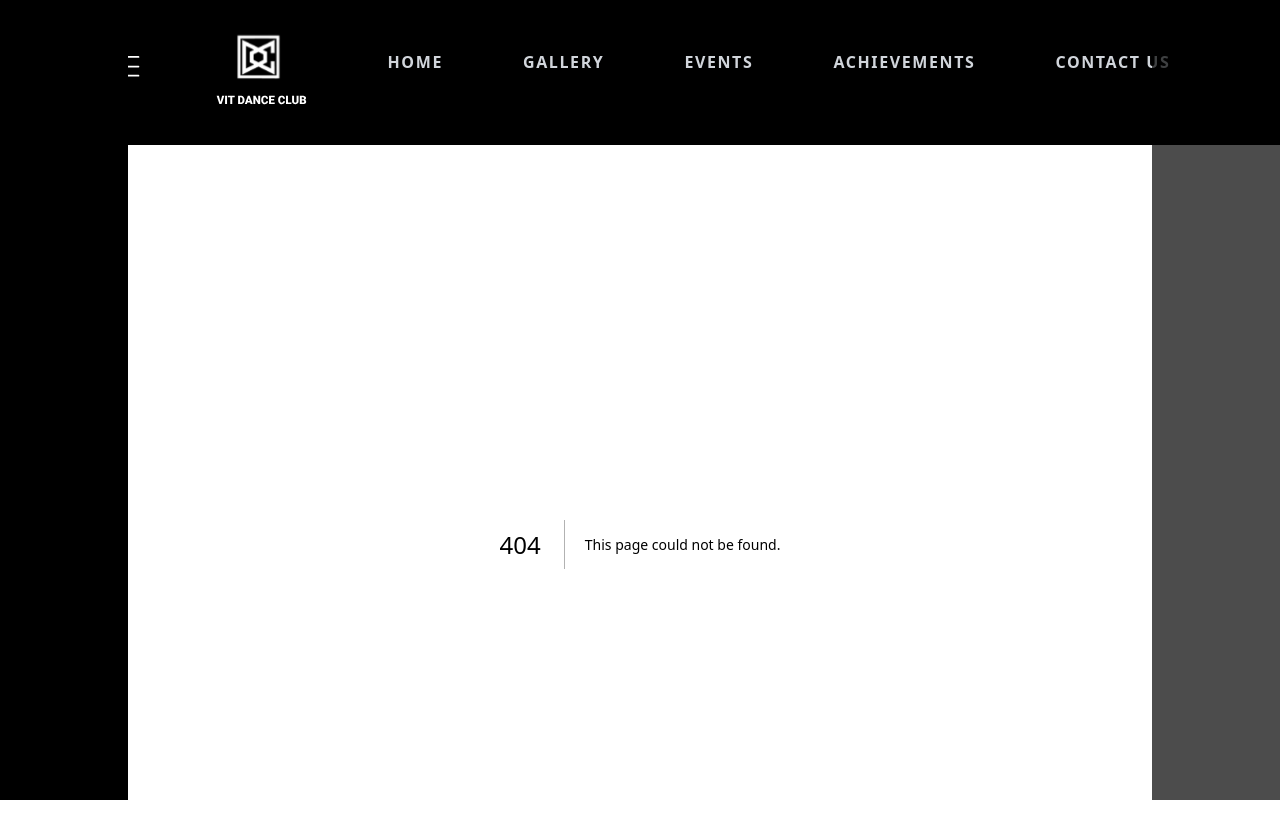
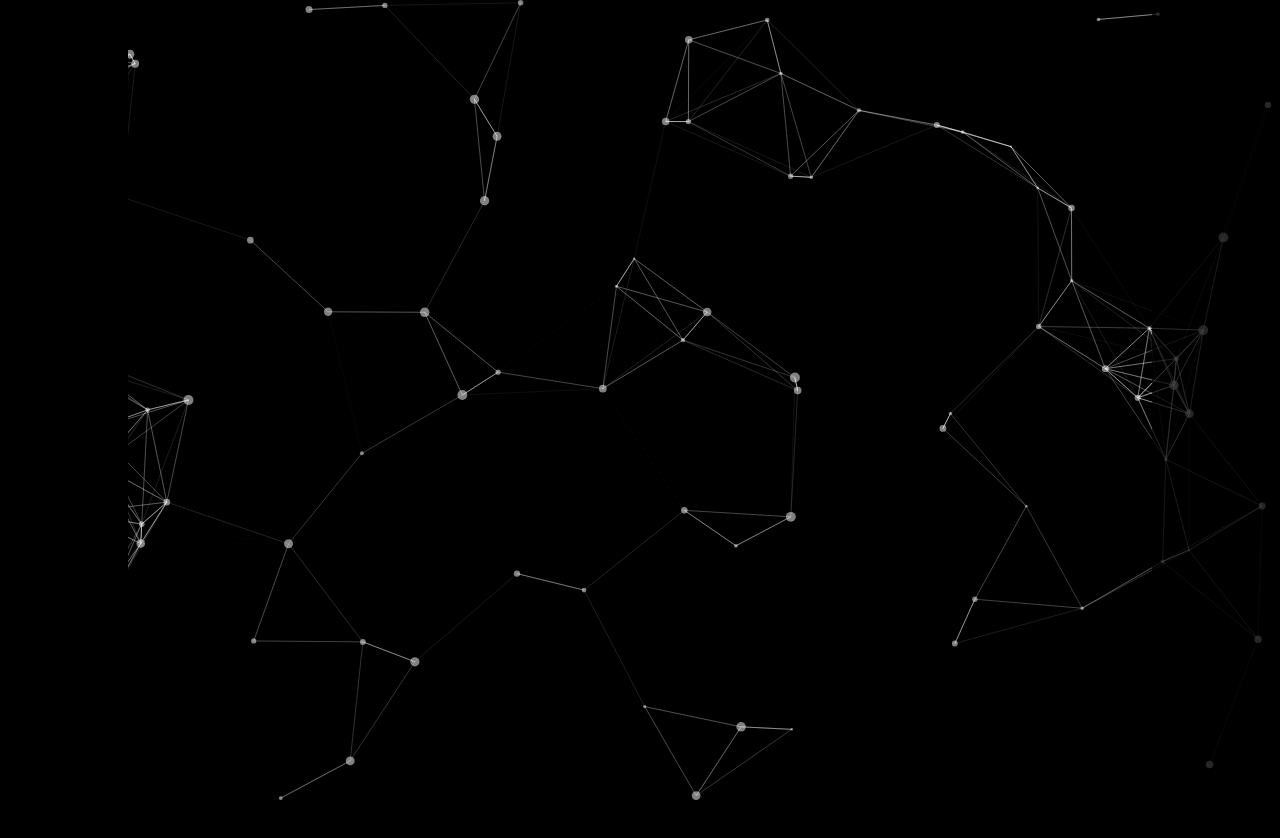
Before and after one commit to alisha0704/DCWebsite2023, a Next.js app: page /Particles in a window 1280 px wide. Before the commit this address had no page. Shown: the top 838 px of the page. After the commit the page ends 800 px from the top, so only its background shows below. Built offline with nearby package versions, Linux system fonts and the light colour scheme.

Commit message:
feat: background test

```diff
--- a/package.json
+++ b/package.json
@@ -23,6 +23,8 @@
     "react-icons": "^4.10.1",
     "react-masonry-css": "^1.0.16",
     "react-responsive-carousel": "^3.2.23",
+    "react-tsparticles": "^2.12.2",
+    "tsparticles": "^2.12.0",
     "typescript": "5.1.6"
   },
   "devDependencies": {
--- /dev/null
+++ b/src/pages/Particles.tsx
@@ -0,0 +1,109 @@
+import React from 'react'
+import { useCallback } from "react";
+import type { Container, Engine } from "tsparticles-engine";
+import Particles from "react-tsparticles";
+import { loadSlim } from "tsparticles-slim"
+import Header from '@/components/common/Header';
+
+
+const Particle = () => {
+
+    const particlesInit = useCallback(async (engine: Engine) => {
+        console.log(engine);
+
+        // you can initialize the tsParticles instance (engine) here, adding custom shapes or presets
+        // this loads the tsparticles package bundle, it's the easiest method for getting everything ready
+        // starting from v2 you can add only the features you need reducing the bundle size
+        //await loadFull(engine);
+        await loadSlim(engine);
+    }, []);
+
+    const particlesLoaded = useCallback(async (container: Container | undefined) => {
+        await console.log(container);
+    }, []);
+
+
+  return (
+    <>
+    <div className='z-20'>   <Header /> </div>
+    <Particles
+    id="tsparticles"
+            init={particlesInit}
+            loaded={particlesLoaded}
+
+            options={{
+                background: {
+                    color: {
+                        value: "#0000",
+                    },
+                },
+                fpsLimit: 60,
+                interactivity: {
+                    events: {
+                        onClick: {
+                            enable: true,
+                            mode: "push",
+                        },
+                        onHover: {
+                            enable: true,
+                            mode: "repulse",
+                        },
+                        resize: true,
+                    },
+                    modes: {
+                        push: {
+                            quantity: 4,
+                        },
+                        repulse: {
+                            distance: 200,
+                            duration: 0.4,
+                        },
+                    },
+                },
+                particles: {
+                    color: {
+                        value: "#ffffff",
+                    },
+                    links: {
+                        color: "#ffffff",
+                        distance: 150,
+                        enable: true,
+                        opacity: 0.5,
+                        width: 1,
+                    },
+                    move: {
+                        direction: "none",
+                        enable: true,
+                        outModes: {
+                            default: "bounce",
+                        },
+                        random: false,
+                        speed: 6,
+                        straight: false,
+                    },
+                    number: {
+                        density: {
+                            enable: true,
+                            area: 800,
+                        },
+                        value: 80,
+                    },
+                    opacity: {
+                        value: 0.5,
+                    },
+                    shape: {
+                        type: "circle",
+                    },
+                    size: {
+                        value: { min: 1, max: 5 },
+                    },
+                },
+                detectRetina: true,
+            }}
+    />
+    </>
+
+  )
+}
+
+export default Particle
--- a/src/pages/index.tsx
+++ b/src/pages/index.tsx
@@ -4,6 +4,7 @@
 import Slideshow from "@/components/uncommon/Slideshow";
 import Recentperformance from "@/components/uncommon/Recentperformance";
 import Aboutdc from "@/components/uncommon/Aboutdc";
+import Particles from "react-tsparticles";
 
 const inter = Inter({ subsets: ["latin"] });
 
```
Also changed, not shown: 1 other file (tests, documents, lock files or other folders).
